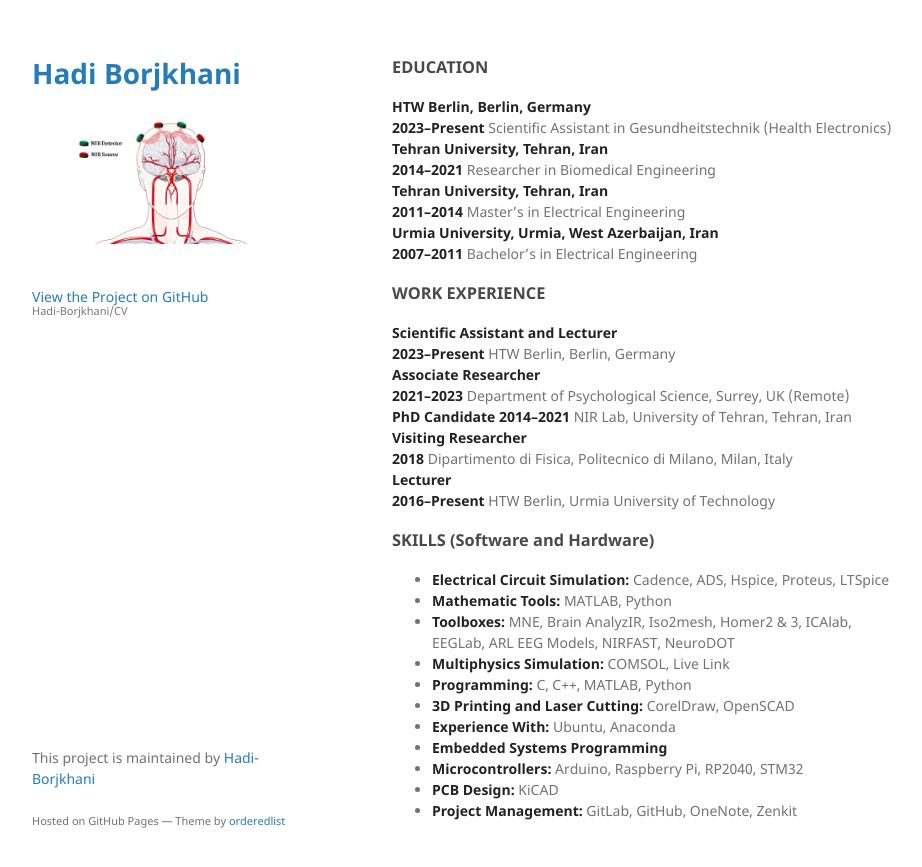
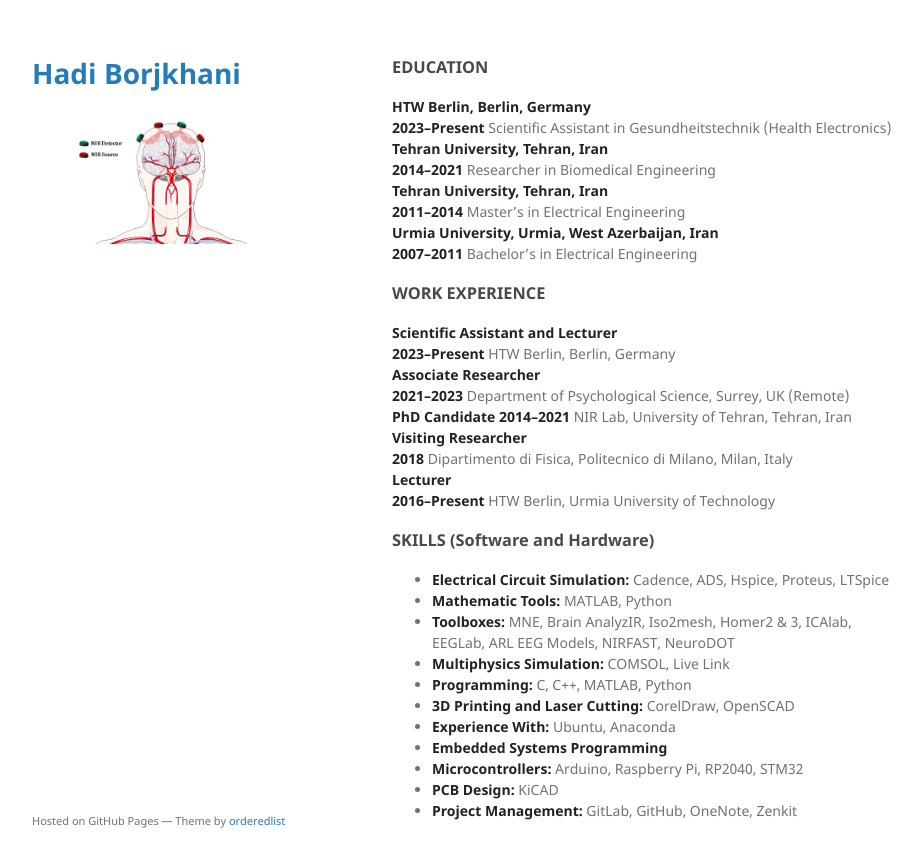
Before and after one commit to Hadi-Borjkhani/CV, a Jekyll site: the page built from README.md, in a window 1280 px wide. Shown: the top 867 px of the page, without its empty margins (178-1100 px from the left). Built offline with Jekyll 4.4.1, drawn with Linux system fonts in a browser that asks for light colours; our own code applies the rules of GitHub Pages for plain Markdown files; the repository's description, which GitHub fills in, is left out.

Commit message:
Update _config.yml

```diff
--- a/_config.yml
+++ b/_config.yml
@@ -3,6 +3,7 @@ logo: /assets/img/Project.png
 description:
 show_downloads: false
 google_analytics:
-github.is_project_page: false
 theme: jekyll-theme-minimal
-github.repository_url: https://github.com/Hadi-Borjkhani/digital-CV
+github:
+  is_project_page: false
+  repository_url: https://github.com/Hadi-Borjkhani/digital-CV
```
